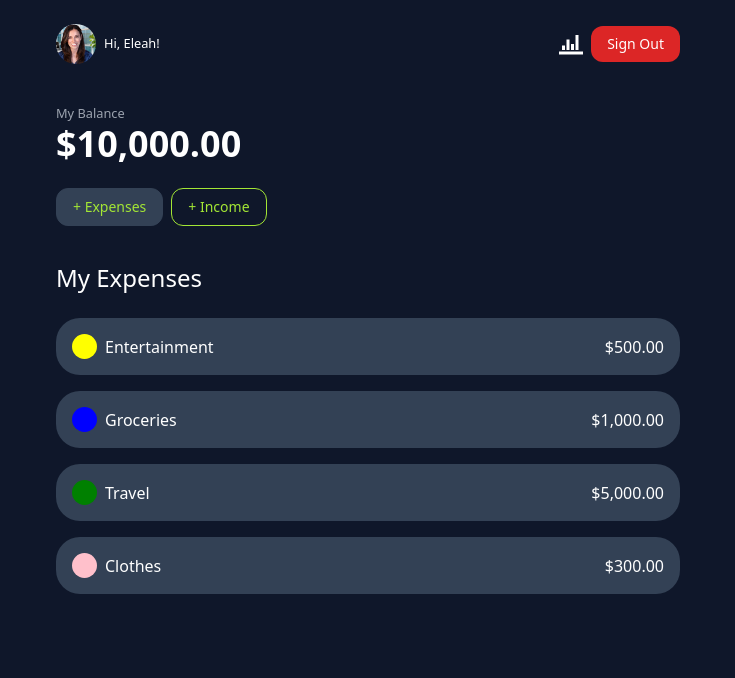
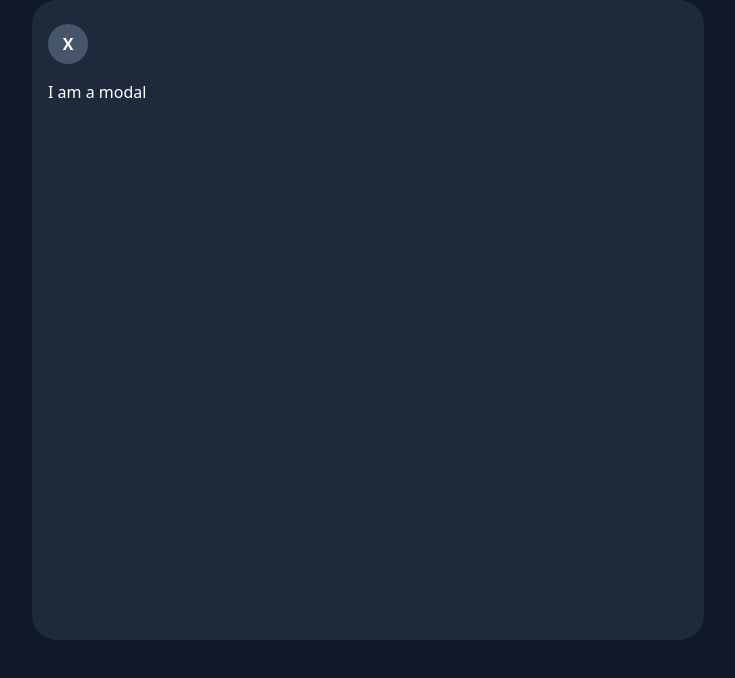
Before and after one commit to EleahBurman/finance-tracker, a Next.js app: page / in a window 1280 px wide. Shown: the top 678 px of the page, without its empty margins (272-1007 px from the left). Built offline with nearby package versions, Linux system fonts and the light colour scheme.

Commit message:
Create modal and stub up

```diff
--- a/app/page.js
+++ b/app/page.js
@@ -1,3 +1,7 @@
+"use client"; // This is a client component 👈🏽
+
+import { useState } from "react";
+
 //import components
 import ExpenseItem from "@/components/ExpenseItem";
 
@@ -32,7 +36,23 @@ const DUMMY_EXPENSES = [
 ]
 
 export default function Home() {
+  const [modalIsOpen, setModalIsOpen] = useState(true);
+
   return (
+    <>
+      {/* Modal */}
+      {modalIsOpen && (
+        <div className="absolute top-0 left-0 w-full h-full">
+          <div className="container mx-auto max-w-2xl h-[80vh] rounded-3xl bg-slate-800 py-6 px-4">
+            <button
+              className="w-10 h-10 mb-4 font-bold rounded-full bg-slate-600"
+              onClick={()=>{ setModalIsOpen(false)}}>X</button>
+            <h3>I am a modal</h3>
+          </div>
+        </div>
+      )}
+
+      {/* Expenses */}
       <main className="container max-w-2xl px-6 mx-auto">
         <section className="py-3">
           <small className="text-gray-400 text-md">
@@ -61,5 +81,6 @@ export default function Home() {
           </div>
         </section>
       </main>
+    </>
   );
 }
```
Lines whose indentation alone changed are shown as unchanged.
